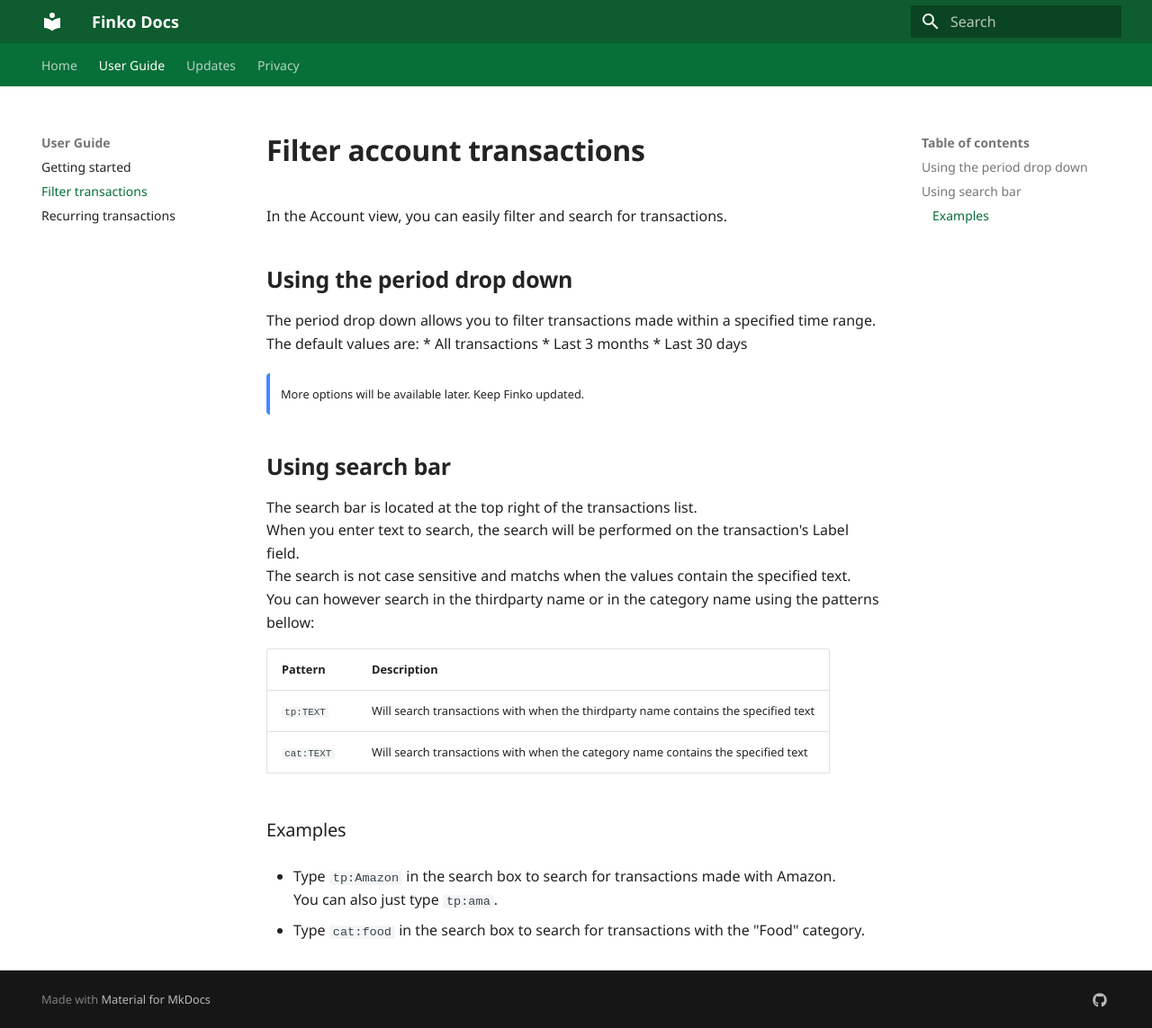
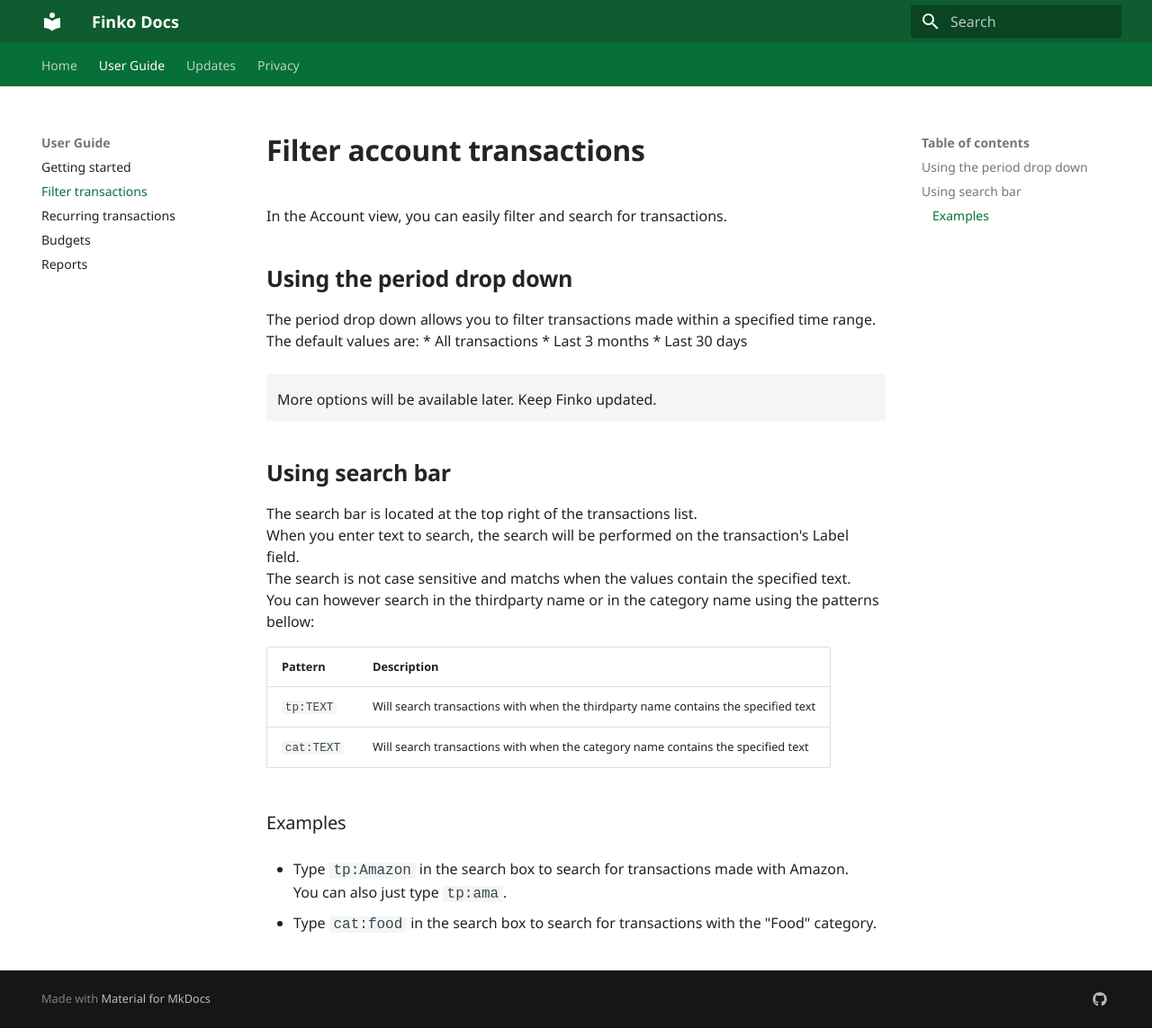
Before and after one commit to sebbouez/finko-docs, an MkDocs documentation site: the page built from docs/guides/filter-account-transactions.md, in a window 1280 px wide and 1143 px high. Shown: the whole window at 90% size. Built offline with MkDocs 1.6.1 and Material for MkDocs 9.7.7, drawn with Linux system fonts in a browser that asks for light colours.

Commit message:
Updated content + style

```diff
--- a/docs/stylesheets/custom.css
+++ b/docs/stylesheets/custom.css
@@ -1,12 +1,13 @@
 :root {
-    --md-text-font: 'Segoe UI Variable Text', 'Segoe UI', system-ui, sans-serif;
+    --md-text-font: 'Segoe UI Variable Text', "Segoe UI", "Segoe UI Web", "wf_segoe-ui_normal", "Helvetica Neue", "BBAlpha Sans", "S60 Sans", Arial, sans-serif;
     --md-code-font: 'Fira Code', monospace;
-
 
     --md-primary-fg-color: #076F38; /* Couleur principale */
     --md-primary-bg-color: #ffffff; /* Fond principal */
     --md-accent-fg-color: #076F38; /* Couleur d'accent */
     --md-typeset-color: #242424;
+
+    --md-note-bg-color: #F5F5F5;
 }
 
 
@@ -14,11 +15,16 @@
     background-color: #0E5C2F;
 }
 
+.md-typeset {
+    line-height: 1.5;
+}
+
 .md-typeset .admonition,
 .md-typeset details {
     box-shadow: none;
     border-width: 0;
-    border-left-width: 4px;
+    font-size: 1em;
+    background: var(--md-note-bg-color);
 }
 
 .md-typeset h1,
@@ -26,3 +32,7 @@
     font-weight: 700;
     color: #242424;
 }
+
+.md-typeset code{
+    font-size: 1em;
+}
--- a/mkdocs.yml
+++ b/mkdocs.yml
@@ -16,9 +16,11 @@ extra_css:
 nav:
   - Home: index.md
   - User Guide:
-    - Getting started: guide.md
+    - Getting started: guides/get-started.md
     - Filter transactions: guides/filter-account-transactions.md
     - Recurring transactions: guides/recurring-transactions.md
+    - Budgets: guides/budgets.md
+    - Reports: guides/reports.md
   - Updates: changelog.md
   - Privacy: privacy.md
 markdown_extensions:
```
Also changed, not shown: docs/changelog.md (+1 -0 lines), docs/guides/budgets.md (added, +7 -0 lines), docs/guides/get-started.md (added, +1 -0 lines), docs/guides/reports.md (added, +7 -0 lines).
